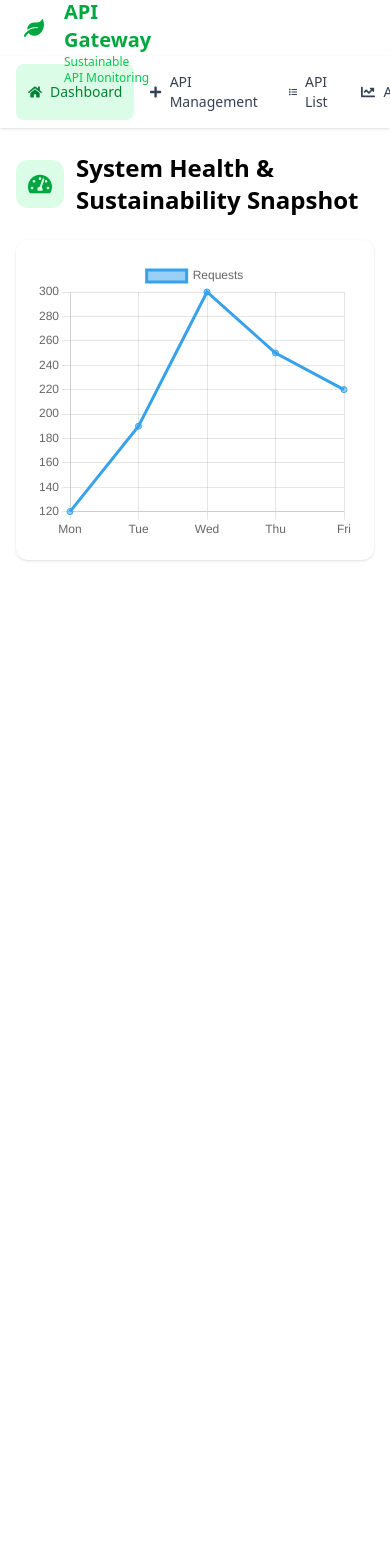
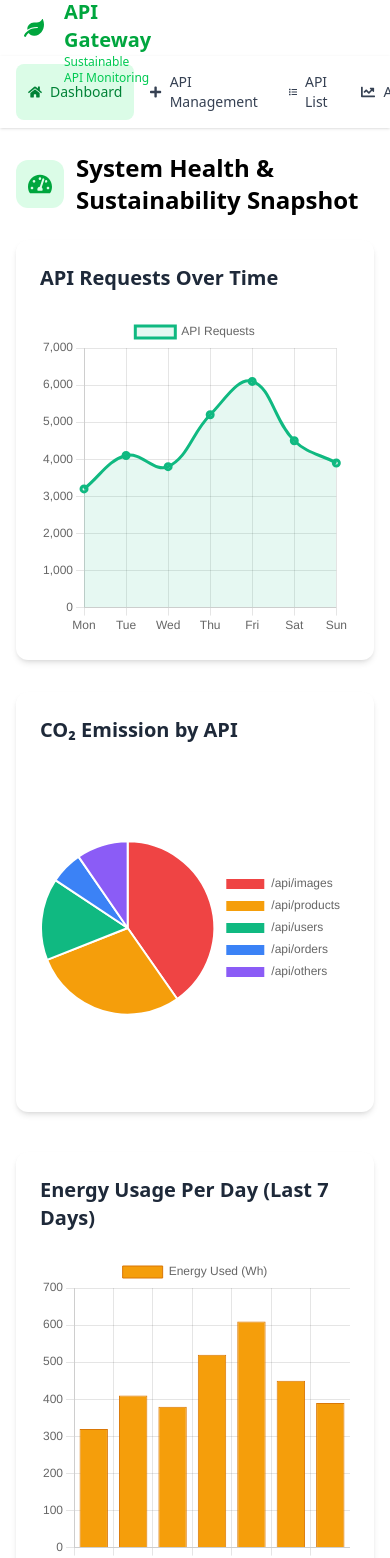
Before and after one commit to palash1212/Green-Api-Gateway, a React (Vite) app: page / in a window 390 px wide. Shown: the top 1558 px of the page. Before the commit the page ends 844 px from the top, so only its background shows below. Built offline with nearby package versions, Linux system fonts and the light colour scheme.

Commit message:
chart added

```diff
--- a/package.json
+++ b/package.json
@@ -13,6 +13,7 @@
     "@tailwindcss/vite": "^4.1.18",
     "chart.js": "^4.5.1",
     "react": "^19.2.0",
+    "react-chartjs-2": "^5.3.1",
     "react-dom": "^19.2.0",
     "react-icons": "^5.5.0",
     "react-router-dom": "^7.11.0",
--- a/src/components/Charts.jsx
+++ b/src/components/Charts.jsx
@@ -1,44 +1,149 @@
-import { useEffect, useRef } from "react";
-import Chart from "chart.js/auto";
+import React from "react";
+import {
+  Chart as ChartJS,
+  CategoryScale,
+  LinearScale,
+  PointElement,
+  LineElement,
+  BarElement,
+  ArcElement,
+  Title,
+  Tooltip,
+  Legend,
+  Filler,
+} from "chart.js";
+import { Line, Bar, Pie } from "react-chartjs-2";
 
-export default function Charts() {
-  const chartRef = useRef(null);
-  const chartInstance = useRef(null);
+ChartJS.register(
+  CategoryScale,
+  LinearScale,
+  PointElement,
+  LineElement,
+  BarElement,
+  ArcElement,
+  Title,
+  Tooltip,
+  Legend,
+  Filler
+);
 
-  useEffect(() => {
-    // Destroy existing chart if any
-    if (chartInstance.current) {
-      chartInstance.current.destroy();
-    }
-
-    chartInstance.current = new Chart(chartRef.current, {
-      type: "line",
-      data: {
-        labels: ["Mon", "Tue", "Wed", "Thu", "Fri"],
+const Charts = () => {
+  const requestsData = {
+    labels: ["Mon", "Tue", "Wed", "Thu", "Fri", "Sat", "Sun"],
     datasets: [
       {
-            label: "Requests",
-            data: [120, 190, 300, 250, 220],
+        label: "API Requests",
+        data: [3200, 4100, 3800, 5200, 6100, 4500, 3900],
+        borderColor: "#10B981",
+        backgroundColor: "rgba(16, 185, 129, 0.1)",
+        borderWidth: 3,
+        fill: true,
+        tension: 0.4,
       },
     ],
+  };
+
+  const co2Data = {
+    labels: [
+      "/api/images",
+      "/api/products",
+      "/api/users",
+      "/api/orders",
+      "/api/others",
+    ],
+    datasets: [
+      {
+        data: [403, 287, 153, 61, 96],
+        backgroundColor: [
+          "#EF4444",
+          "#F59E0B",
+          "#10B981",
+          "#3B82F6",
+          "#8B5CF6",
+        ],
+        borderWidth: 2,
+        borderColor: "#FFFFFF",
       },
-      options: {
+    ],
+  };
+
+  const energyData = {
+    labels: ["Day 1", "Day 2", "Day 3", "Day 4", "Day 5", "Day 6", "Day 7"],
+    datasets: [
+      {
+        label: "Energy Used (Wh)",
+        data: [320, 410, 380, 520, 610, 450, 390],
+        backgroundColor: "#F59E0B",
+        borderColor: "#D97706",
+        borderWidth: 1,
+      },
+    ],
+  };
+
+  const options = {
     responsive: true,
     maintainAspectRatio: false,
+    plugins: {
+      legend: {
+        position: "top",
       },
-    });
+    },
+    scales: {
+      y: {
+        beginAtZero: true,
+      },
+    },
+  };
 
-    // Cleanup on unmount
-    return () => {
-      if (chartInstance.current) {
-        chartInstance.current.destroy();
-      }
+  const pieOptions = {
+    responsive: true,
+    maintainAspectRatio: false,
+    plugins: {
+      legend: {
+        position: "right",
+      },
+      tooltip: {
+        callbacks: {
+          label: function (context) {
+            return `${context.label}: ${context.raw}g CO₂`;
+          },
+        },
+      },
+    },
   };
-  }, []);
 
   return (
-    <div className="bg-white rounded-xl shadow p-5 h-80">
-      <canvas ref={chartRef}></canvas>
+    <>
+      <div className="grid grid-cols-1 lg:grid-cols-3 gap-8 mb-10">
+        <div className="lg:col-span-2 bg-white p-6 rounded-xl shadow-md">
+          <h3 className="text-xl font-bold text-gray-800 mb-6">
+            API Requests Over Time
+          </h3>
+          <div className="h-80">
+            <Line data={requestsData} options={options} />
           </div>
+        </div>
+
+        <div className="bg-white p-6 rounded-xl shadow-md">
+          <h3 className="text-xl font-bold text-gray-800 mb-6">
+            CO₂ Emission by API
+          </h3>
+          <div className="h-80">
+            <Pie data={co2Data} options={pieOptions} />
+          </div>
+        </div>
+      </div>
+
+      <div className="bg-white p-6 rounded-xl shadow-md">
+        <h3 className="text-xl font-bold text-gray-800 mb-6">
+          Energy Usage Per Day (Last 7 Days)
+        </h3>
+        <div className="h-80">
+          <Bar data={energyData} options={options} />
+        </div>
+      </div>
+    </>
   );
-}
+};
+
+export default Charts;
```
Also changed, not shown: 1 other file (tests, documents, lock files or other folders). Lines whose indentation alone changed are shown as unchanged.
